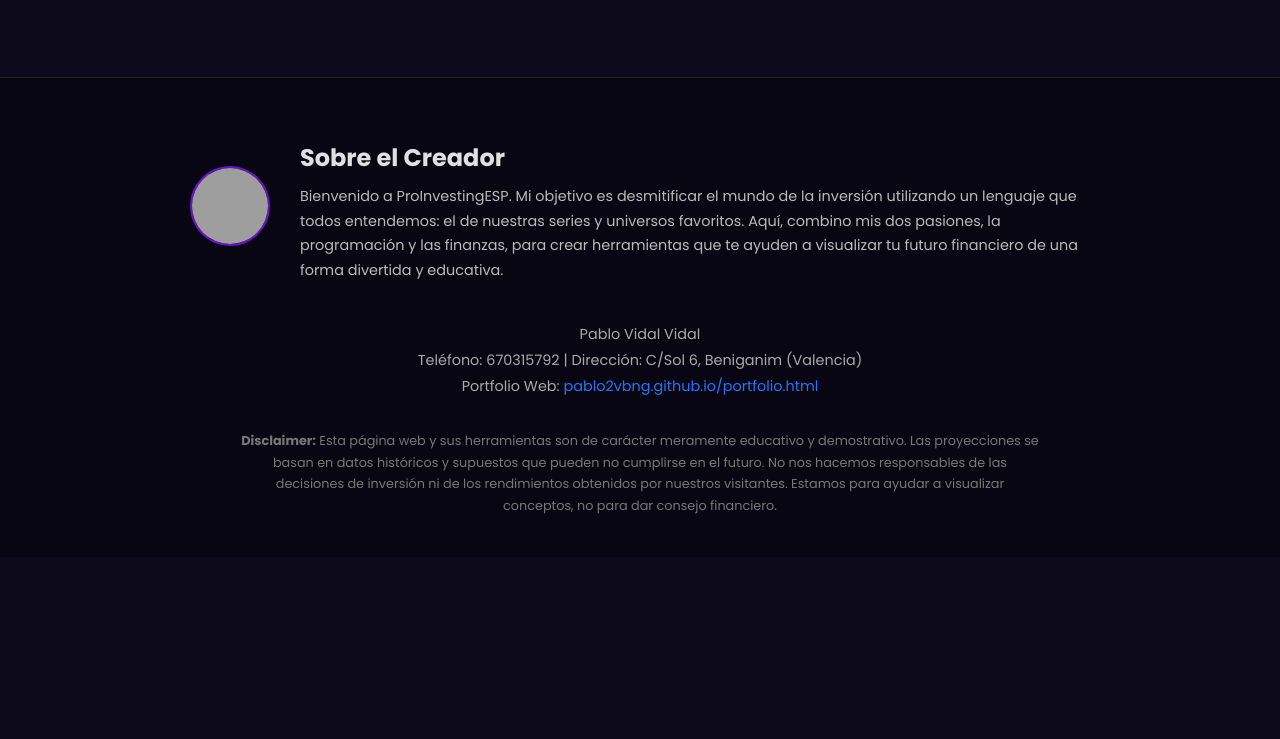
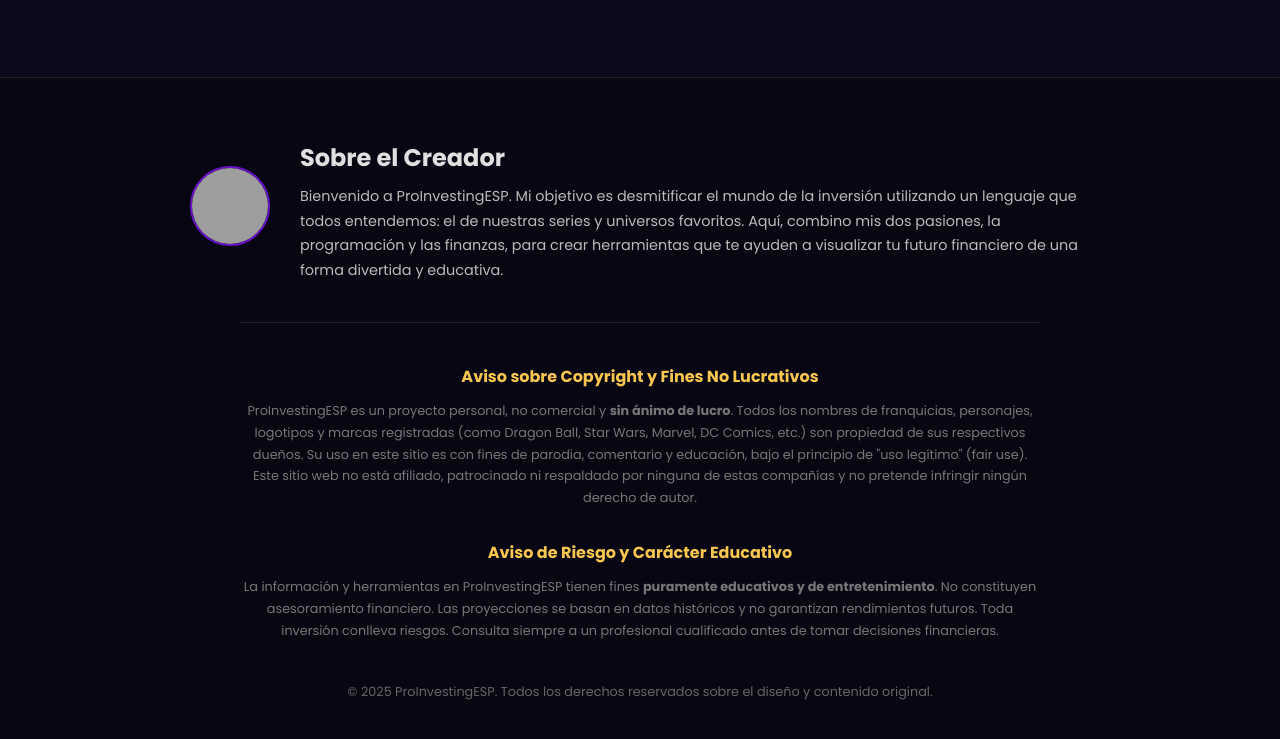
Before and after one commit to Pablo2vbng/portfolio, a plain HTML site: page Proyectos/indexados/index.html in a window 1280 px wide. Shown: the part 4784-5523 px from the top of the page. Before the commit the page ends 5341 px from the top, so only its background shows below. Drawn offline with Linux system fonts and the light colour scheme; grey boxes are pictures that could not be loaded.

Commit message:
Actualizamos index

```diff
--- a/Proyectos/indexados/index.html
+++ b/Proyectos/indexados/index.html
@@ -246,14 +246,29 @@
                     <p>Bienvenido a ProInvestingESP. Mi objetivo es desmitificar el mundo de la inversión utilizando un lenguaje que todos entendemos: el de nuestras series y universos favoritos. Aquí, combino mis dos pasiones, la programación y las finanzas, para crear herramientas que te ayuden a visualizar tu futuro financiero de una forma divertida y educativa.</p>
                 </div>
             </div>
-            <div class="footer-contact">
-                Pablo Vidal Vidal<br>
-                Teléfono: 670315792 | Dirección: C/Sol 6, Beniganim (Valencia)<br>
-                Portfolio Web: <a href="https://pablo2vbng.github.io/portfolio.html" target="_blank" rel="noopener noreferrer">pablo2vbng.github.io/portfolio.html</a>
+            <hr style="border: 0; height: 1px; background-color: var(--card-border); margin: 40px auto; max-width: 800px;">
+
+            <!-- NUEVOS AVISOS LEGALES (MUY IMPORTANTE) -->
+            <div class="disclaimers-container" style="max-width: 800px; margin: 0 auto; text-align: center;">
+
+                <!-- AVISO SOBRE COPYRIGHT (CLAVE PARA TU CONSULTA) -->
+                <div class="disclaimer">
+                    <h4 style="color: var(--highlight-color); margin-bottom: 10px; font-size: 1rem;">Aviso sobre Copyright y Fines No Lucrativos</h4>
+                    <p>ProInvestingESP es un proyecto personal, no comercial y <strong>sin ánimo de lucro</strong>. Todos los nombres de franquicias, personajes, logotipos y marcas registradas (como Dragon Ball, Star Wars, Marvel, DC Comics, etc.) son propiedad de sus respectivos dueños. Su uso en este sitio es con fines de parodia, comentario y educación, bajo el principio de "uso legítimo" (fair use). Este sitio web no está afiliado, patrocinado ni respaldado por ninguna de estas compañías y no pretende infringir ningún derecho de autor.</p>
+                </div>
+
+                <!-- AVISO DE RIESGO FINANCIERO (Versión mejorada del que ya tenías) -->
+                <div class="disclaimer" style="margin-top: 30px;">
+                    <h4 style="color: var(--highlight-color); margin-bottom: 10px; font-size: 1rem;">Aviso de Riesgo y Carácter Educativo</h4>
+                    <p>La información y herramientas en ProInvestingESP tienen fines <strong>puramente educativos y de entretenimiento</strong>. No constituyen asesoramiento financiero. Las proyecciones se basan en datos históricos y no garantizan rendimientos futuros. Toda inversión conlleva riesgos. Consulta siempre a un profesional cualificado antes de tomar decisiones financieras.</p>
+                </div>
+
             </div>
-            <p class="disclaimer">
-                <strong>Disclaimer:</strong> Esta página web y sus herramientas son de carácter meramente educativo y demostrativo. Las proyecciones se basan en datos históricos y supuestos que pueden no cumplirse en el futuro. No nos hacemos responsables de las decisiones de inversión ni de los rendimientos obtenidos por nuestros visitantes. Estamos para ayudar a visualizar conceptos, no para dar consejo financiero.
-            </p>
+
+            <!-- COPYRIGHT DEL SITIO -->
+            <div class="footer-copyright" style="text-align: center; margin-top: 40px; font-size: 0.8rem; color: #666;">
+                © 2025 ProInvestingESP. Todos los derechos reservados sobre el diseño y contenido original.
+            </div>
         </div>
     </footer>
 
```
